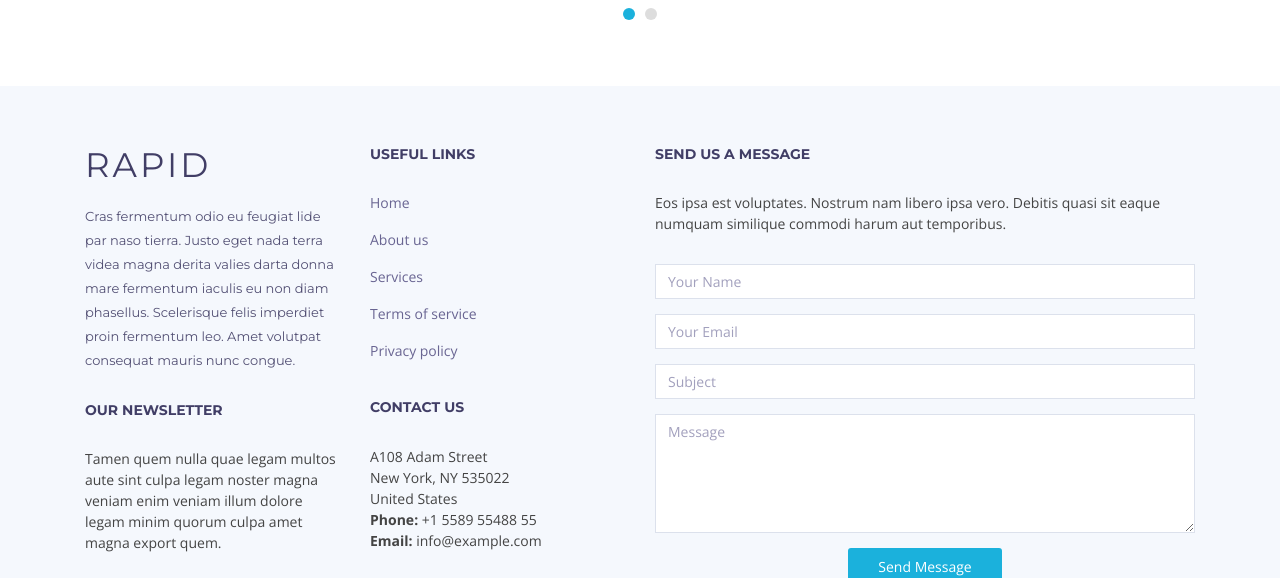
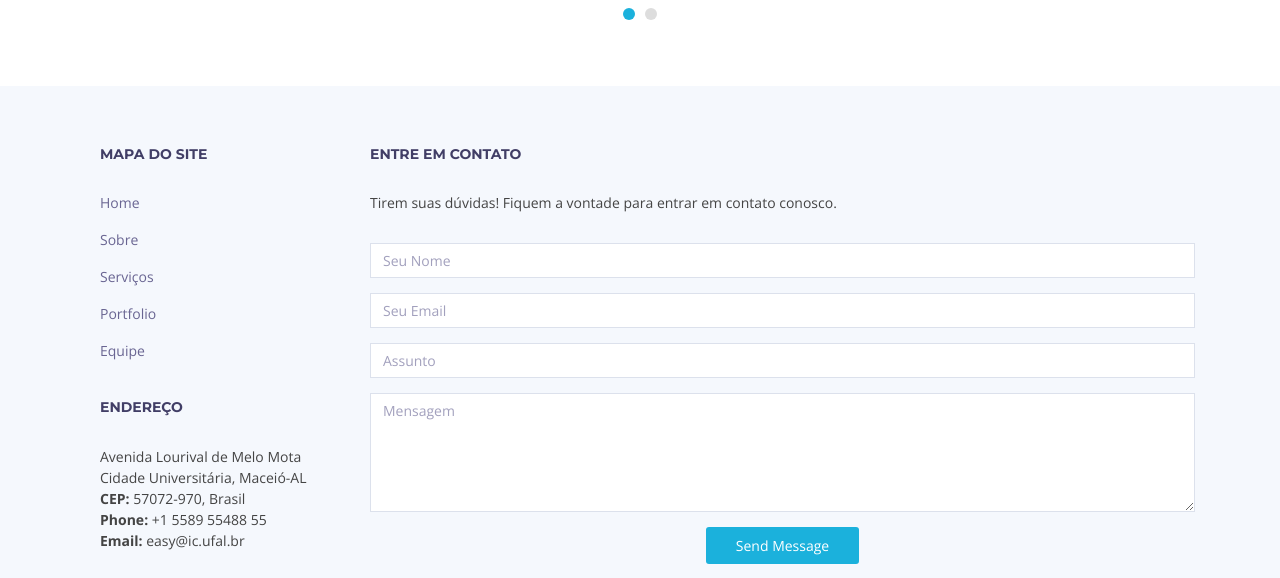
Before and after one commit to r4phael/easy_landing_page, a plain HTML site: page index.html in a window 1280 px wide. Shown: the part 6767-7345 px from the top of the page. Drawn offline with nearby package versions, Linux system fonts and the light colour scheme; files whose address does not match are found by name.

Commit message:
Adjusts in footer

```diff
--- a/index.html
+++ b/index.html
@@ -2,7 +2,7 @@
 <html lang="en">
 <head>
   <meta charset="utf-8">
-  <title>Easy Group</title>
+  <title>Easy Engineering and Systems</title>
   <meta content="width=device-width, initial-scale=1.0" name="viewport">
   <meta content="" name="keywords">
   <meta content="" name="description">
@@ -855,47 +855,28 @@
 
         <div class="row">
 
-          <div class="col-lg-6">
+          <div class="col-lg-3">
 
-            <div class="row">
-
-                <div class="col-sm-6">
-
-                  <div class="footer-info">
-                    <h3>Rapid</h3>
-                    <p>Cras fermentum odio eu feugiat lide par naso tierra. Justo eget nada terra videa magna derita valies darta donna mare fermentum iaculis eu non diam phasellus. Scelerisque felis imperdiet proin fermentum leo. Amet volutpat consequat mauris nunc congue.</p>
-                  </div>
-
-                  <div class="footer-newsletter">
-                    <h4>Our Newsletter</h4>
-                    <p>Tamen quem nulla quae legam multos aute sint culpa legam noster magna veniam enim veniam illum dolore legam minim quorum culpa amet magna export quem.</p>
-                    <form action="" method="post">
-                      <input type="email" name="email"><input type="submit"  value="Subscribe">
-                    </form>
-                  </div>
-
-                </div>
-
-                <div class="col-sm-6">
+                <div class="col-sm-12">
                   <div class="footer-links">
-                    <h4>Useful Links</h4>
+                    <h4>Mapa do Site</h4>
                     <ul>
                       <li><a href="#">Home</a></li>
-                      <li><a href="#">About us</a></li>
-                      <li><a href="#">Services</a></li>
-                      <li><a href="#">Terms of service</a></li>
-                      <li><a href="#">Privacy policy</a></li>
+                      <li><a href="#">Sobre</a></li>
+                      <li><a href="#">Serviços</a></li>
+                      <li><a href="#">Portfolio</a></li>
+                      <li><a href="#">Equipe</a></li>
                     </ul>
                   </div>
 
                   <div class="footer-links">
-                    <h4>Contact Us</h4>
+                    <h4>Endereço</h4>
                     <p>
-                      A108 Adam Street <br>
-                      New York, NY 535022<br>
-                      United States <br>
+                      Avenida Lourival de Melo Mota<br>
+                      Cidade Universitária, Maceió-AL<br>
+                      <strong>CEP:</strong> 57072-970, Brasil <br>
                       <strong>Phone:</strong> +1 5589 55488 55<br>
-                      <strong>Email:</strong> info@example.com<br>
+                      <strong>Email:</strong> easy@ic.ufal.br<br>
                     </p>
                   </div>
 
@@ -908,31 +889,29 @@
 
                 </div>
 
-            </div>
-
           </div>
 
-          <div class="col-lg-6">
+          <div class="col-lg-9">
 
             <div class="form">
 
-              <h4>Send us a message</h4>
-              <p>Eos ipsa est voluptates. Nostrum nam libero ipsa vero. Debitis quasi sit eaque numquam similique commodi harum aut temporibus.</p>
+              <h4>Entre em Contato</h4>
+              <p>Tirem suas dúvidas! Fiquem a vontade para entrar em contato conosco.</p>
               <form action="" method="post" role="form" class="contactForm">
                 <div class="form-group">
-                  <input type="text" name="name" class="form-control" id="name" placeholder="Your Name" data-rule="minlen:4" data-msg="Please enter at least 4 chars" />
+                  <input type="text" name="name" class="form-control" id="name" placeholder="Seu Nome" data-rule="minlen:4" data-msg="Por favor, insira pelo menos 4 caracteres." />
                   <div class="validation"></div>
                 </div>
                 <div class="form-group">
-                  <input type="email" class="form-control" name="email" id="email" placeholder="Your Email" data-rule="email" data-msg="Please enter a valid email" />
+                  <input type="email" class="form-control" name="email" id="email" placeholder="Seu Email" data-rule="email" data-msg="Por favor, insira um e-mail válido." />
                   <div class="validation"></div>
                 </div>
                 <div class="form-group">
-                  <input type="text" class="form-control" name="subject" id="subject" placeholder="Subject" data-rule="minlen:4" data-msg="Please enter at least 8 chars of subject" />
+                  <input type="text" class="form-control" name="subject" id="subject" placeholder="Assunto" data-rule="minlen:4" data-msg="Por favor, insira pelo menos 8 caracteres." />
                   <div class="validation"></div>
                 </div>
                 <div class="form-group">
-                  <textarea class="form-control" name="message" rows="5" data-rule="required" data-msg="Please write something for us" placeholder="Message"></textarea>
+                  <textarea class="form-control" name="message" rows="5" data-rule="required" data-msg="Por favor, escreva algo para nós." placeholder="Mensagem"></textarea>
                   <div class="validation"></div>
                 </div>
 
@@ -991,7 +970,7 @@
   <script src="js/main.js"></script>
 
   <!-- Rocket.Chat Livechat Script -->
-  <script src="js/rocket-chat.js"></script>
+  <!-- <script src="js/rocket-chat.js"></script> -->
 
 
 </body>
```
Also changed, not shown: css/style.css (line endings or trailing spaces).
